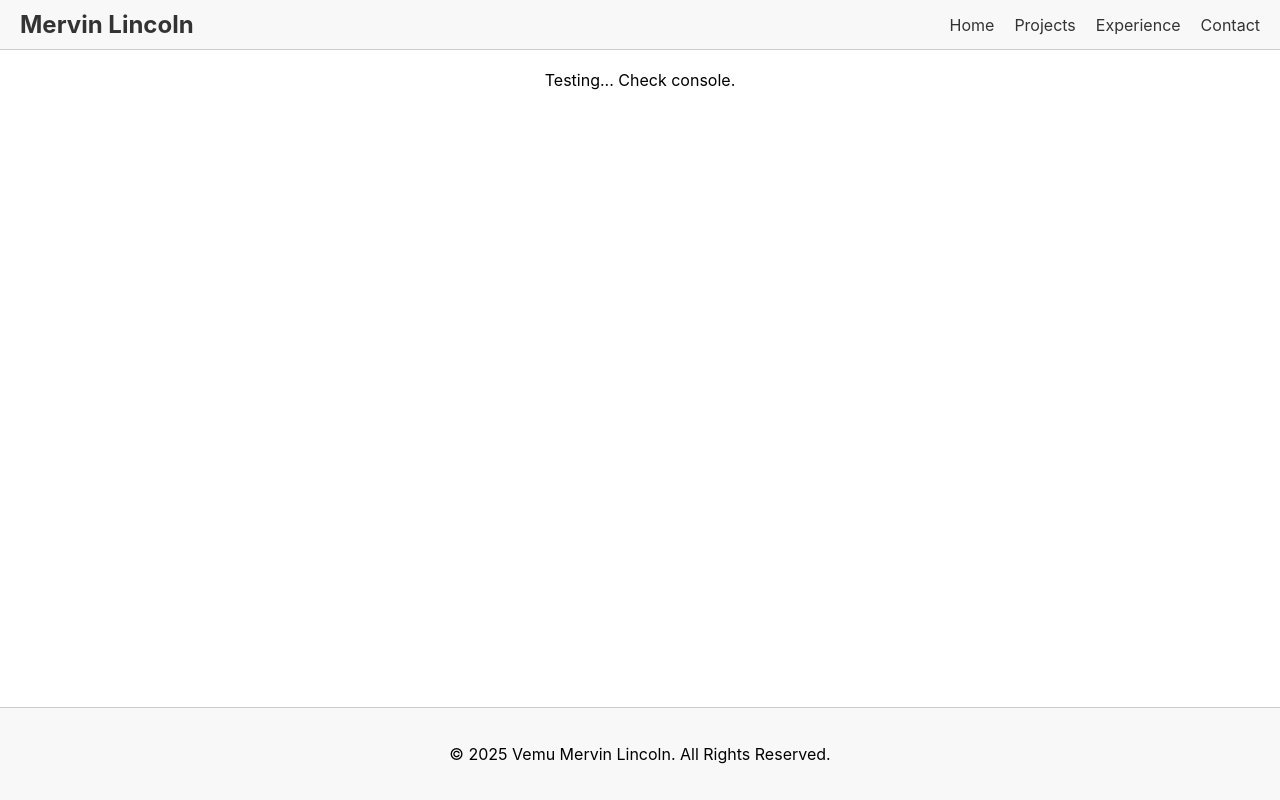
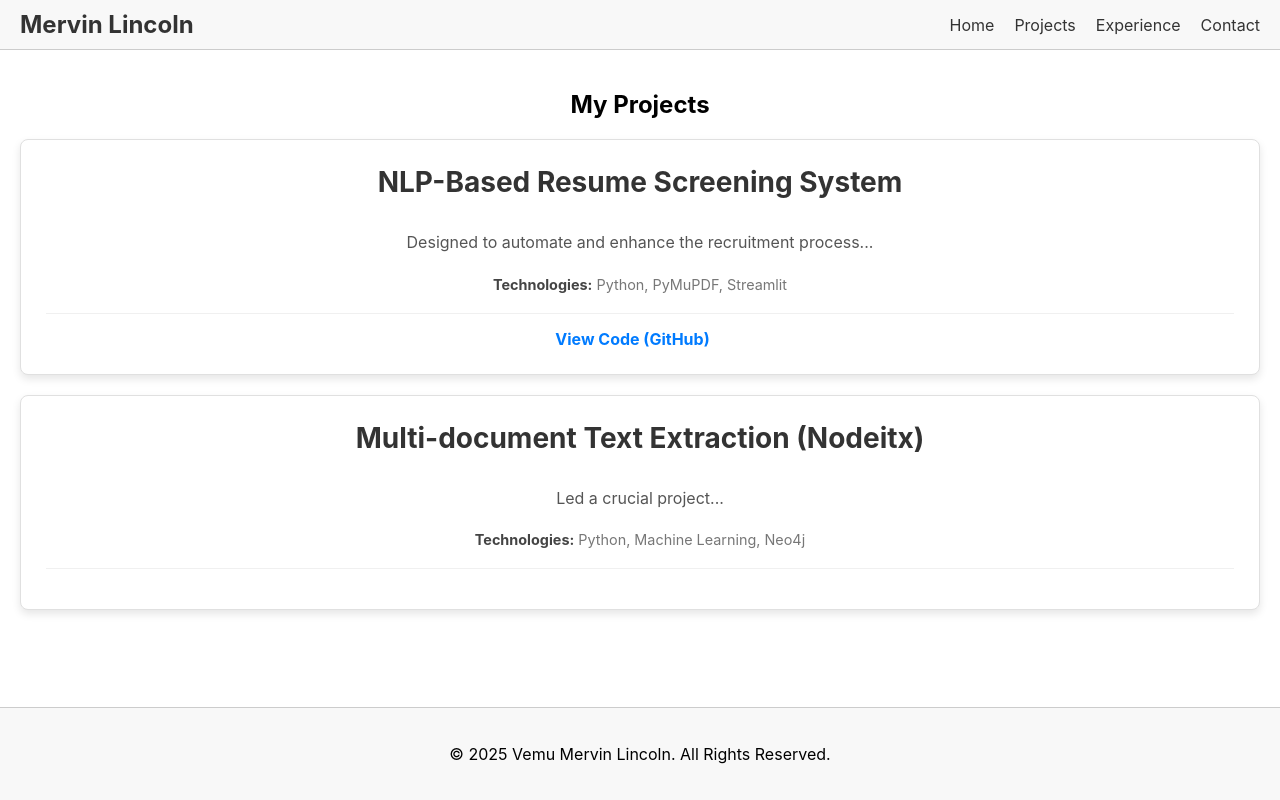
Before and after one commit to lincoln-zessta/lincolns-portfolio, a React (Create React App) app: page /projects in a window 1280 px wide. Built offline with nearby package versions, Linux system fonts and the light colour scheme.

Commit message:
Successfully display styled project cards on Projects page

```diff
--- a/src/components/Pages/ProjectsPage.js
+++ b/src/components/Pages/ProjectsPage.js
@@ -1,7 +1,26 @@
-// src/components/Pages/ProjectsPage.js
+// src/components/Pages/ProjectsPage.js - CORRECTED VERSION
 import React from 'react';
+import ProjectCard from '../UI/ProjectCard'; // Make sure this path is correct
+import { projects } from '../../data/ProjectData.js'; // Or '../../data/MyWorks.js' if you kept that filename
+
 const ProjectsPage = () => {
-  //console.log('Testing testData.js again:', testMessage);//
-  return <div>Testing... Check console.</div>;
+  // You can add a console.log here if you want to check the projects data
+  // console.log("Projects to display:", projects);
+
+  return (
+    <div>
+      <h2>My Projects</h2>
+      {projects && projects.length > 0 ? (
+        <div>
+          {projects.map(project => (
+            <ProjectCard key={project.id} project={project} />
+          ))}
+        </div>
+      ) : (
+        <p>No projects to display yet. Check back soon!</p>
+      )}
+    </div>
+  );
 };
+
 export default ProjectsPage;
--- /dev/null
+++ b/src/components/UI/ProjectCard.css
@@ -0,0 +1,70 @@
+/* src/components/UI/ProjectCard.css */
+
+.project-card {
+  background-color: #ffffff; /* White background for the card */
+  border: 1px solid #e0e0e0; /* A slightly lighter border */
+  border-radius: 8px; /* Rounded corners */
+  padding: 25px; /* More padding inside the card */
+  margin: 20px 0; /* Margin above and below each card */
+  box-shadow: 0 4px 8px rgba(0, 0, 0, 0.1); /* A subtle shadow for depth */
+  transition: transform 0.3s ease, box-shadow 0.3s ease; /* Smooth transitions for hover effects */
+  display: flex; /* Using flexbox for internal layout */
+  flex-direction: column; /* Stack items vertically */
+}
+
+.project-card:hover {
+  transform: translateY(-5px); /* Slightly raise the card on hover */
+  box-shadow: 0 8px 16px rgba(0, 0, 0, 0.15); /* Enhance shadow on hover */
+}
+
+.project-card h3 {
+  margin-top: 0; /* Remove default top margin from h3 */
+  margin-bottom: 15px;
+  font-size: 1.75em; /* Larger project title */
+  color: #333; /* Darker text color for title */
+}
+
+.project-card img {
+  max-width: 100%;
+  height: auto;
+  border-radius: 4px; /* Slightly rounded corners for images */
+  margin-bottom: 20px;
+  object-fit: cover; /* Ensures image covers the area without distortion */
+}
+
+.project-card p {
+  font-size: 1em;
+  line-height: 1.6; /* Better readability for description */
+  color: #555; /* Slightly lighter text for description */
+  flex-grow: 1; /* Allows the description to take up available space */
+  margin-bottom: 20px;
+}
+
+.project-card .technologies {
+  margin-bottom: 20px;
+  font-size: 0.9em;
+  color: #777;
+}
+
+.project-card .technologies strong {
+  color: #444;
+}
+
+.project-card .project-links {
+  margin-top: auto; /* Pushes links to the bottom if card height varies */
+  padding-top: 15px;
+  border-top: 1px solid #f0f0f0; /* A light separator line above links */
+}
+
+.project-card .project-links a {
+  text-decoration: none;
+  color: #007bff; /* Standard link blue */
+  margin-right: 15px;
+  font-weight: bold;
+  transition: color 0.2s ease;
+}
+
+.project-card .project-links a:hover {
+  color: #0056b3; /* Darker blue on hover */
+  text-decoration: underline;
+}
--- a/src/components/UI/ProjectCard.js
+++ b/src/components/UI/ProjectCard.js
@@ -1,30 +1,23 @@
 // src/components/UI/ProjectCard.js
 import React from 'react';
-// import './ProjectCard.css'; // We'll create this later for styling
+import './ProjectCard.css'; // Import the CSS file
 
 const ProjectCard = ({ project }) => {
-  // Destructure the project prop to easily access its properties
   const { title, description, imageUrl, technologies, githubLink, liveDemoLink } = project;
 
   return (
-    <div className="project-card" style={{
-      border: '1px solid #ddd',
-      borderRadius: '8px',
-      padding: '20px',
-      margin: '20px 0',
-      boxShadow: '0 2px 4px rgba(0,0,0,0.1)'
-    }}>
+    <div className="project-card"> {/* Main class for styling */}
       <h3>{title}</h3>
-      {imageUrl && <img src={imageUrl} alt={title} style={{ maxWidth: '100%', height: 'auto', marginBottom: '15px' }} />}
+      {imageUrl && <img src={imageUrl} alt={title} />}
       <p>{description}</p>
       {technologies && technologies.length > 0 && (
-        <div style={{ marginBottom: '15px' }}>
+        <div className="technologies"> {/* Class for technologies section */}
           <strong>Technologies:</strong> {technologies.join(', ')}
         </div>
       )}
-      <div className="project-links">
+      <div className="project-links"> {/* Class for links section */}
         {githubLink && (
-          <a href={githubLink} target="_blank" rel="noopener noreferrer" style={{ marginRight: '10px' }}>
+          <a href={githubLink} target="_blank" rel="noopener noreferrer">
             View Code (GitHub)
           </a>
         )}
```
